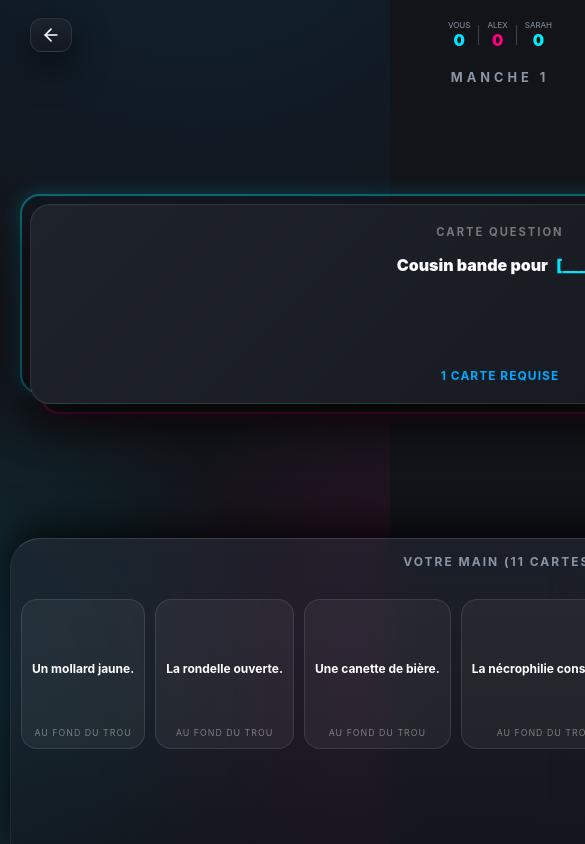
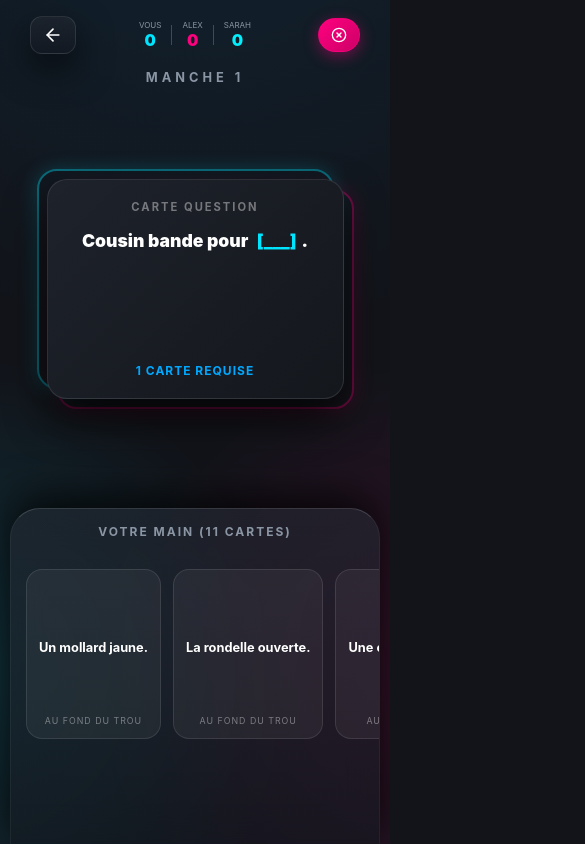
Before and after one commit to AzerfaXx-afk/blanc-manger-coco-remaster, a React (Vite) app: page /game in a window 390 px wide. Shown: the top 844 px of the page, 585 px wide, since content can reach past the window. Built offline with nearby package versions, Linux system fonts and the light colour scheme.

Commit message:
UI Polish: Emergency fix for flex-box horizontal scroll overflow

```diff
--- a/src/index.css
+++ b/src/index.css
@@ -134,11 +134,11 @@ body {
 
   /* Shrink the top bar actions and score */
   .top-bar-btn {
-    padding: 6px 10px !important;
+    padding: 8px 12px !important;
   }
 
   .top-bar-btn span {
-    font-size: 0.65rem !important;
+    font-size: 0.75rem !important;
     display: none !important;
     /* Hide text on mobile for "Terminer" to save space */
   }
@@ -150,23 +150,22 @@ body {
   /* Make the scoreboard smaller */
   .score-item span:nth-child(2) {
     font-size: 1rem !important;
-    /* Smaller numbers */
   }
 
   .score-item span:first-child {
     font-size: 0.5rem !important;
-    /* Smaller names */
   }
 
   .scoreboard-container {
-    gap: 8px !important;
+    gap: 10px !important;
   }
 
   /* Shrink the Black Card Playground */
   .black-card-wrapper {
-    min-height: 200px !important;
-    max-width: 100% !important;
-    margin: 0 10px !important;
+    min-height: 220px !important;
+    width: 90% !important;
+    max-width: 320px !important;
+    margin: 0 auto !important;
   }
 
   .black-card-inner {
@@ -174,24 +173,23 @@ body {
   }
 
   .black-card-text {
-    font-size: 1rem !important;
-    /* Smaller question text */
+    font-size: 1.1rem !important;
   }
 
   /* Shrink the Player Hand (White Cards) */
   .hand-container {
-    padding: 15px 10px 80px 10px !important;
-    gap: 10px !important;
+    padding: 15px 15px 90px 15px !important;
+    gap: 12px !important;
   }
 
   .white-card {
-    min-width: 105px !important;
-    height: 150px !important;
-    padding: 10px !important;
+    min-width: 120px !important;
+    height: 170px !important;
+    padding: 12px !important;
   }
 
   .white-card-text {
-    font-size: 0.75rem !important;
+    font-size: 0.8rem !important;
   }
 
   /* Bottom Panel Padding */
@@ -202,11 +200,60 @@ body {
 
   /* End game button overlay */
   .confirm-panel {
-    bottom: 10px !important;
+    bottom: 15px !important;
   }
 
   .confirm-btn {
-    padding: 12px 20px !important;
-    font-size: 0.9rem !important;
+    padding: 14px 24px !important;
+    font-size: 1rem !important;
+    width: 90% !important;
+    max-width: 300px !important;
+  }
+
+  /* --- Home Page --- */
+  .home-title {
+    font-size: 1.8rem !important;
+  }
+
+  .home-subtitle {
+    font-size: 1.4rem !important;
+  }
+
+  .home-desc {
+    font-size: 0.85rem !important;
+  }
+
+  .hero-card-container {
+    flex: 0 1 260px !important;
+    width: 200px !important;
+    margin-bottom: 35px !important;
+  }
+
+  .hero-card-text {
+    font-size: 1.6rem !important;
+  }
+
+  .hero-card-badge {
+    font-size: 0.75rem !important;
+  }
+
+  .how-it-works-item svg {
+    width: 24px !important;
+    height: 24px !important;
+  }
+
+  /* --- Lobby Page --- */
+  .lobby-code-title {
+    font-size: 1.5rem !important;
+    gap: 10px !important;
+  }
+
+  .lobby-code-value {
+    font-size: 2rem !important;
+  }
+
+  .lobby-bottom-btn {
+    font-size: 1.4rem !important;
+    padding: 18px !important;
   }
 }
--- a/src/pages/Game.jsx
+++ b/src/pages/Game.jsx
@@ -220,6 +220,7 @@ const Game = () => {
                 display: 'flex',
                 flexDirection: 'column',
                 height: '100dvh',
+                width: '100%',
                 overflow: 'hidden',
                 position: 'relative',
                 maxWidth: '1000px',
@@ -245,7 +246,7 @@ const Game = () => {
 
                     {/* Scoreboard (Gamified - Top 5 max with overflow indicator) */}
                     <div className="scoreboard-container" style={{
-                        display: 'flex', gap: '15px', alignItems: 'center',
+                        display: 'flex', gap: '15px', alignItems: 'center', maxWidth: 'calc(100% - 140px)',
                         overflowX: 'auto', scrollbarWidth: 'none', padding: '0 10px',
                         maskImage: 'linear-gradient(to right, transparent, black 5%, black 95%, transparent)'
                     }}>
@@ -412,6 +413,7 @@ const Game = () => {
                 boxShadow: '0 -10px 40px rgba(0,0,0,0.8)',
                 flexShrink: 0,
                 minHeight: '280px',
+                width: '100%',
                 display: 'flex',
                 flexDirection: 'column'
             }}>
@@ -423,7 +425,7 @@ const Game = () => {
                 {(phase === PHASES.DEALING || phase === PHASES.PLAYING || phase === PHASES.WAITING) && (
                     <div className="hand-container" style={{
                         display: 'flex', overflowX: 'auto', gap: '15px', padding: '35px 20px 100px 20px',
-                        scrollSnapType: 'x mandatory', flex: 1, alignItems: 'center'
+                        scrollSnapType: 'x mandatory', flex: 1, alignItems: 'center', width: '100%'
                     }}>
                         <AnimatePresence>
                             {hand.map((card, index) => {
--- a/src/pages/Home.jsx
+++ b/src/pages/Home.jsx
@@ -26,6 +26,7 @@ const Home = () => {
             alignItems: 'center',
             height: '100vh',
             height: '100dvh',
+            width: '100%',
             overflow: 'hidden',
             padding: '15px 20px',
             maxWidth: '500px',
--- a/src/pages/Lobby.jsx
+++ b/src/pages/Lobby.jsx
@@ -70,6 +70,7 @@ const Lobby = () => {
             padding: '20px',
             height: '100vh', /* Fixed height */
             height: '100dvh',
+            width: '100%',
             overflow: 'hidden', /* Prevent global scrolling */
             maxWidth: '600px',
             margin: '0 auto',
```
